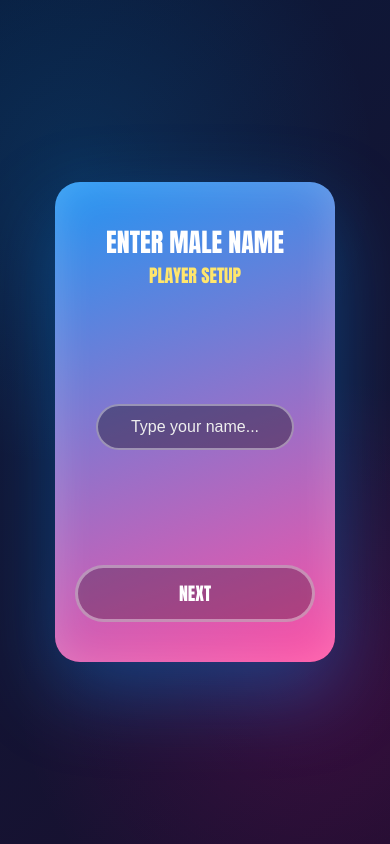
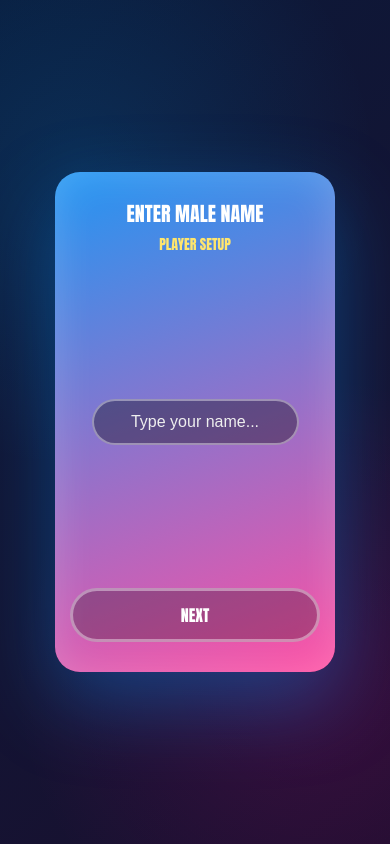
Before and after one commit to abdulkapoorcode/game, a plain HTML site: page index.html in a window 390 px wide. Drawn offline with Linux system fonts and the light colour scheme.

Commit message:
Update index.html

```diff
--- a/index.html
+++ b/index.html
@@ -2,8 +2,9 @@
 <html lang="en">
 <head>
 <meta charset="UTF-8">
-<title>Single Card Couple Game</title>
-
+<meta name="viewport" content="width=device-width, initial-scale=1.0">
+<title>The Game</title>
+<meta name="robots" content="noindex, nofollow">
 <style>
 * { margin:0; padding:0; box-sizing:border-box; }
 
@@ -18,12 +19,15 @@ body {
     align-items: center;
     font-family: Impact, Arial Black, sans-serif;
     color: white;
+    padding: 20px;
+    overflow-x: hidden;
 }
 
 /* ✅ CARD BLUE + PINK ONLY */
 .ticket {
-    width: 280px;
-    height: 480px;
+    width: min(280px, 90vw);
+    height: min(480px, 75vh);
+    max-width: 320px;
     background: linear-gradient(160deg, #2196f3 0%, #ff4fa3 100%);
     border-radius: 25px;
     box-shadow:
@@ -36,6 +40,21 @@ body {
     text-align: center;
 }
 
+/* Mobile adjustments */
+@media (max-width: 480px) {
+    .ticket {
+        padding: 30px 15px;
+        height: min(500px, 80vh);
+    }
+}
+
+@media (max-height: 600px) {
+    .ticket {
+        padding: 20px 15px;
+        height: 90vh;
+    }
+}
+
 /* ✅ SHUFFLE ANIMATION */
 .ticket.shuffle {
     animation: flip 0.15s infinite linear;
@@ -45,22 +64,40 @@ body {
     100% { transform: rotateY(180deg); }
 }
 
-.super-text { font-size: 26px; text-transform: uppercase; }
-.discount-text { font-size: 18px; color: #ffe66d; text-transform: uppercase; }
+.super-text {
+    font-size: clamp(20px, 5vw, 26px);
+    text-transform: uppercase;
+    line-height: 1.2;
+}
+.discount-text {
+    font-size: clamp(14px, 3.5vw, 18px);
+    color: #ffe66d;
+    text-transform: uppercase;
+    margin-top: 8px;
+}
 
 .percent {
-    font-size: 22px;
+    font-size: clamp(18px, 4.5vw, 22px);
     min-height: 120px;
     display: flex;
     justify-content: center;
     align-items: center;
     text-transform: uppercase;
     padding: 10px;
+    line-height: 1.4;
+    word-wrap: break-word;
+}
+
+@media (max-height: 600px) {
+    .percent {
+        min-height: 80px;
+        font-size: clamp(16px, 4vw, 20px);
+    }
 }
 
 /* ✅ BUTTON */
 .food-drink {
-    font-size: 18px;
+    font-size: clamp(16px, 4vw, 18px);
     padding: 12px 20px;
     background: rgba(0,0,0,0.25);
     border-radius: 50px;
@@ -68,8 +105,15 @@ body {
     cursor: pointer;
     transition: 0.3s;
     text-transform: uppercase;
+    -webkit-tap-highlight-color: transparent;
+    touch-action: manipulation;
+    user-select: none;
 }
 .food-drink:hover { transform: scale(1.05); }
+.food-drink:active {
+    transform: scale(0.95);
+    background: rgba(0,0,0,0.4);
+}
 
 /* ✅ INPUT */
 .card-input {
@@ -80,11 +124,20 @@ body {
     width: 90%;
     text-align: center;
     color: white;
-    font-size: 16px;
+    font-size: clamp(14px, 3.5vw, 16px);
+    -webkit-appearance: none;
+    appearance: none;
 }
 .card-input::placeholder {
     color: #eee;
     text-transform: none;
+}
+
+/* Prevent zoom on input focus for iOS */
+@media (max-width: 768px) {
+    .card-input {
+        font-size: 16px;
+    }
 }
 </style>
 </head>
```
